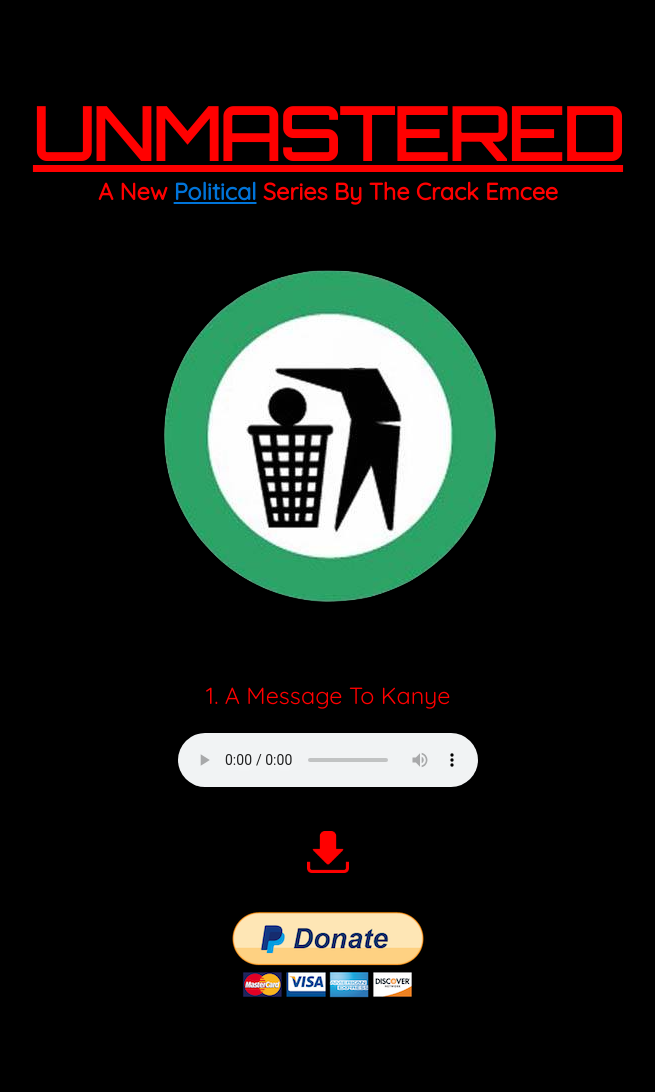
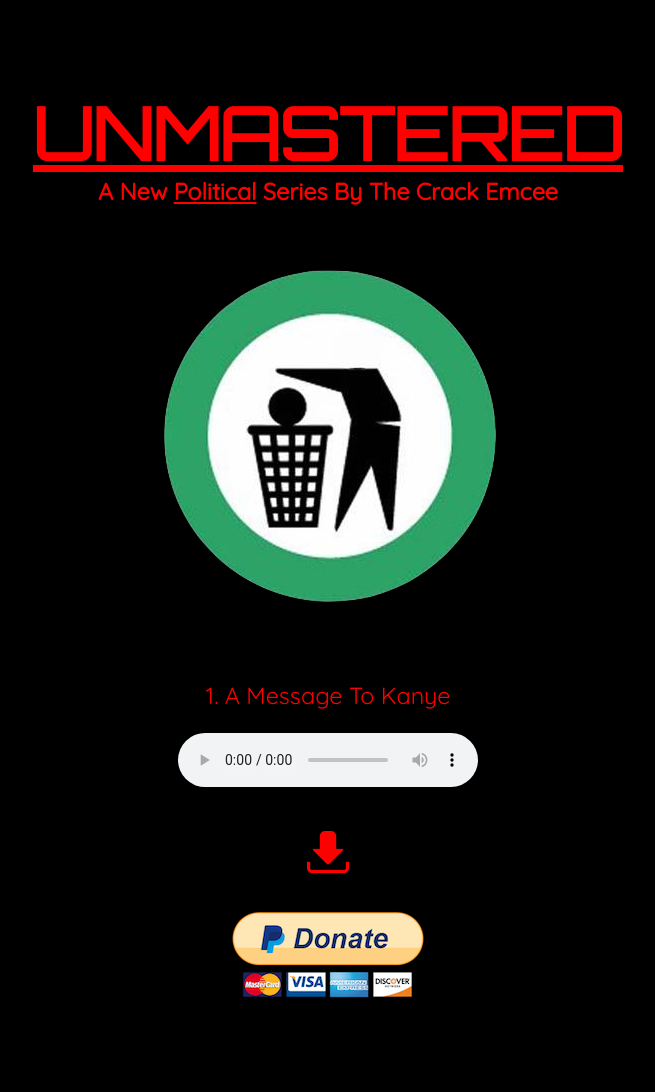
Before and after one commit to esotericplutocrat/thecrackemcee.github.io, a Jekyll site: the page built from index.md, in a window 1280 px wide. Shown: the whole page, without its empty margins (312-967 px from the left). Built offline with Jekyll 4.4.1, drawn with Linux system fonts in a browser that asks for light colours; nearby versions of some CDN libraries; some web fonts are replaced.

Commit message:
Update solo.css

```diff
--- a/css/solo.css
+++ b/css/solo.css
@@ -25,7 +25,7 @@ body {
 }
 
 a {
-  color: #0074d9; /* From http://clrs.cc */
+  color: inherit;
   text-decoration: none;
 }
 
```
